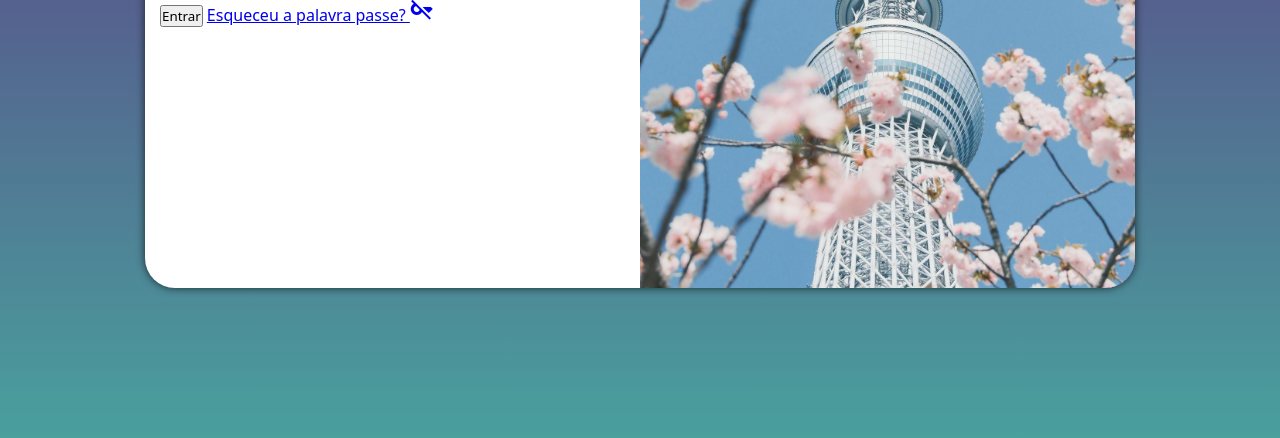
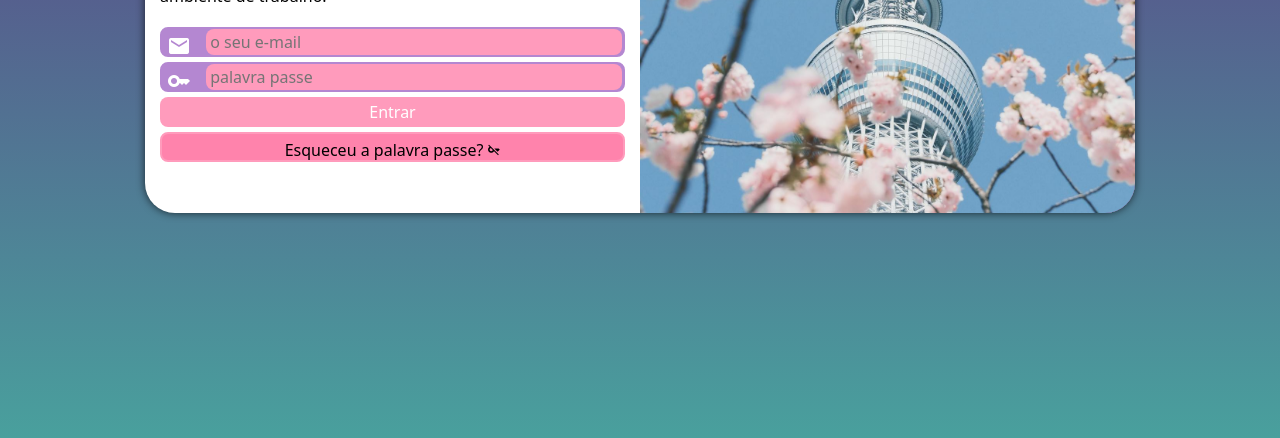
Before and after one commit to N-M-Ramos/projeto-login, a plain HTML site: page index.html in a window 1280 px wide. Shown: the part 362-800 px from the top of the page. Drawn offline with Linux system fonts and the light colour scheme.

Commit message:
Conclusão do projeto login

```diff
--- a/estilos/media-query.css
+++ b/estilos/media-query.css
@@ -17,6 +17,7 @@ Televisões ou ecrâns grande: acima de 1201px
 
     section#login {
         width: 80vw;
+        height: 280px;
     }
 
     section#login > div#imagem {
@@ -39,6 +40,7 @@ Televisões ou ecrâns grande: acima de 1201px
 
     section#login {
         width: 990px;
+        height: 350px;
     }
 
     section#login > div#imagem {
@@ -55,7 +57,9 @@ Televisões ou ecrâns grande: acima de 1201px
     div#formulario > h1 {
     font-size: 2em;
     }
+
     div#formulario > p {
-    font-size: 1.2em;
+    font-size: 1em;
+    margin: 20px 0px ;
     }
 }
--- a/estilos/style.css
+++ b/estilos/style.css
@@ -28,15 +28,15 @@ section#login {
     position: absolute;
     top: 50%;
     left: 50%;
-    transform: translate(-50%, -50%);
     overflow: hidden;
     background-color: white;
     width: 250px;
-    height: 500px;
+    height: 515px;
     border-radius: 30px;
     box-shadow: 0px 0px 8px rgba(0, 0, 0, 0.699);
     transition: width .3s, height .3s;
     transition-timing-function: ease;
+    transform: translate(-50%, -50%);
 }
 
 section#login > div#imagem {
@@ -60,3 +60,80 @@ div#formulario > h1 {
 div#formulario > p {
     font-size: 0.8em;
 }
+
+form > div.campo {
+    background-color: #b487d1;
+    border: 2px solid #b487d1 ;
+    display: block;
+    width: 100%;
+    height: 30px;
+    border-radius: 8px;
+    margin: 5px 0px;
+}
+
+div.campo > label {
+    display: none;
+}
+
+div.campo > span {
+    color: white;
+    font-size: 1.5em;
+    width: 40px;
+    padding: 5px;
+}
+
+div.campo > input {
+    background-color: rgb(255, 155, 188);
+    font-size: 1em;
+    width: calc(100% - 45px);
+    height: 100%;
+    border: 0px;
+    border-radius: 8px;
+    padding: 4px;
+    transform: translateY(-10px);
+}
+
+div.campo > input:focus-within {
+    background-color: white;
+    border: none;
+}
+
+form > input[type=submit] {
+    display: block;
+    font-size: 1em;
+    width: 100%;
+    height: 30px;
+    background-color: rgb(255, 155, 188);
+    color: white;
+    border: none;
+    border-radius: 8px;
+    cursor: pointer;
+}
+
+form > input[type=submit]:hover {
+    background-color:rgb(241, 133, 169);
+}
+
+form > a.botao {
+    display: block;
+    text-align: center;
+    font-size: 1em;
+    width: 100%;
+    height: 30px;
+    padding-top: 5px;
+    margin-top: 5px;
+    background-color: rgb(255, 131, 172);
+    color: black;
+    border: 2px solid rgb(255, 155, 188);
+    border-radius: 8px;
+    text-decoration: none;
+
+}
+
+form > a.botao:hover {
+    background-color:rgb(241, 133, 169);
+}
+
+form > a.botao > i {
+    font-size: 0.8em;
+}
--- a/index.html
+++ b/index.html
@@ -30,7 +30,7 @@
                         <label for="ipalavrapasse">Palavra Passe</label>
                     </div>
                     <input type="submit" value="Entrar">
-                    <a href="esqueci.html">Esqueceu a palavra passe? <i class="material-icons">key_off</i> </a>
+                    <a href="esqueci.html" class="botao">Esqueceu a palavra passe? <i class="material-icons">key_off</i> </a>
                 </form>
             </div>
         </section>
```
